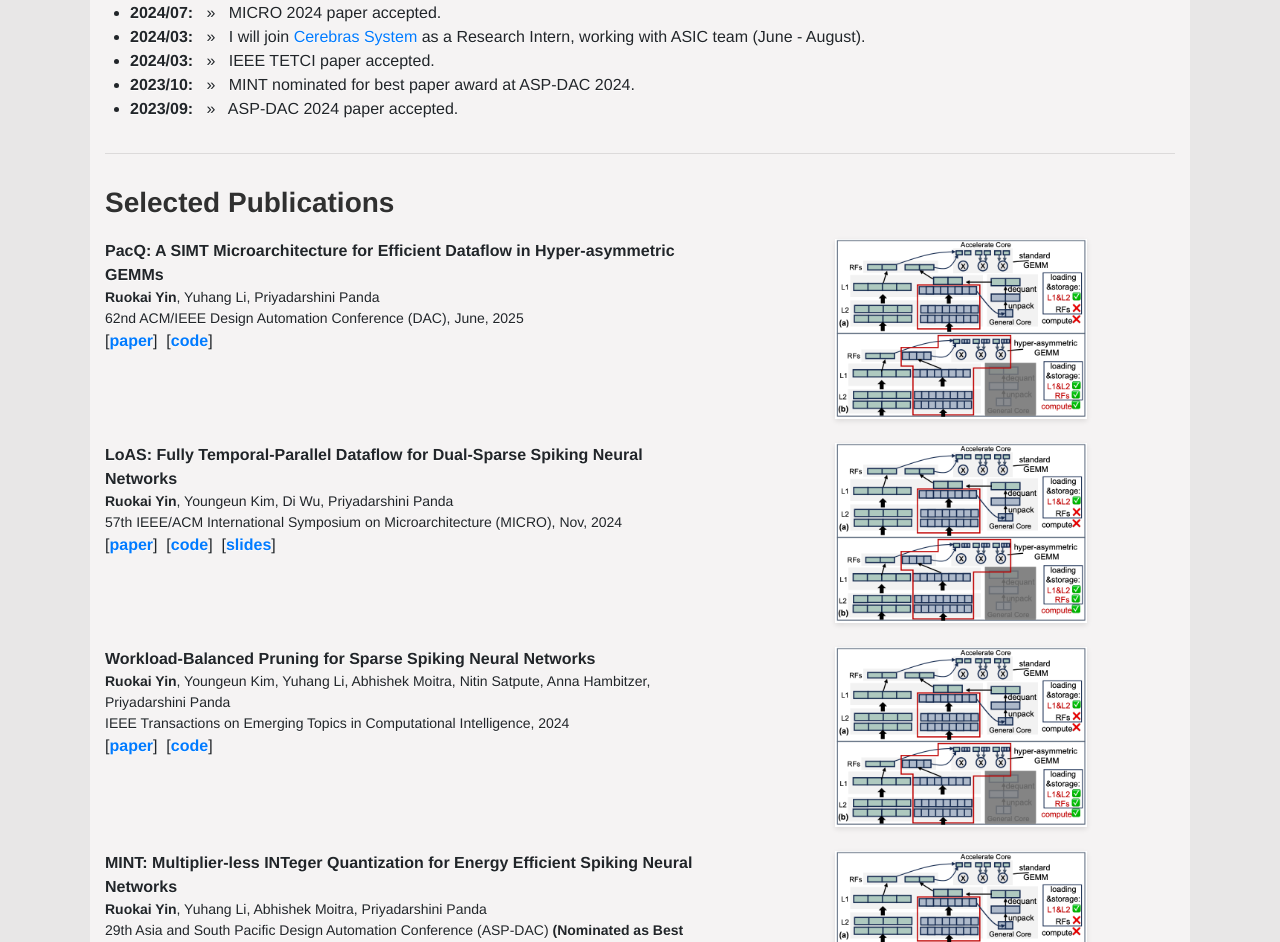
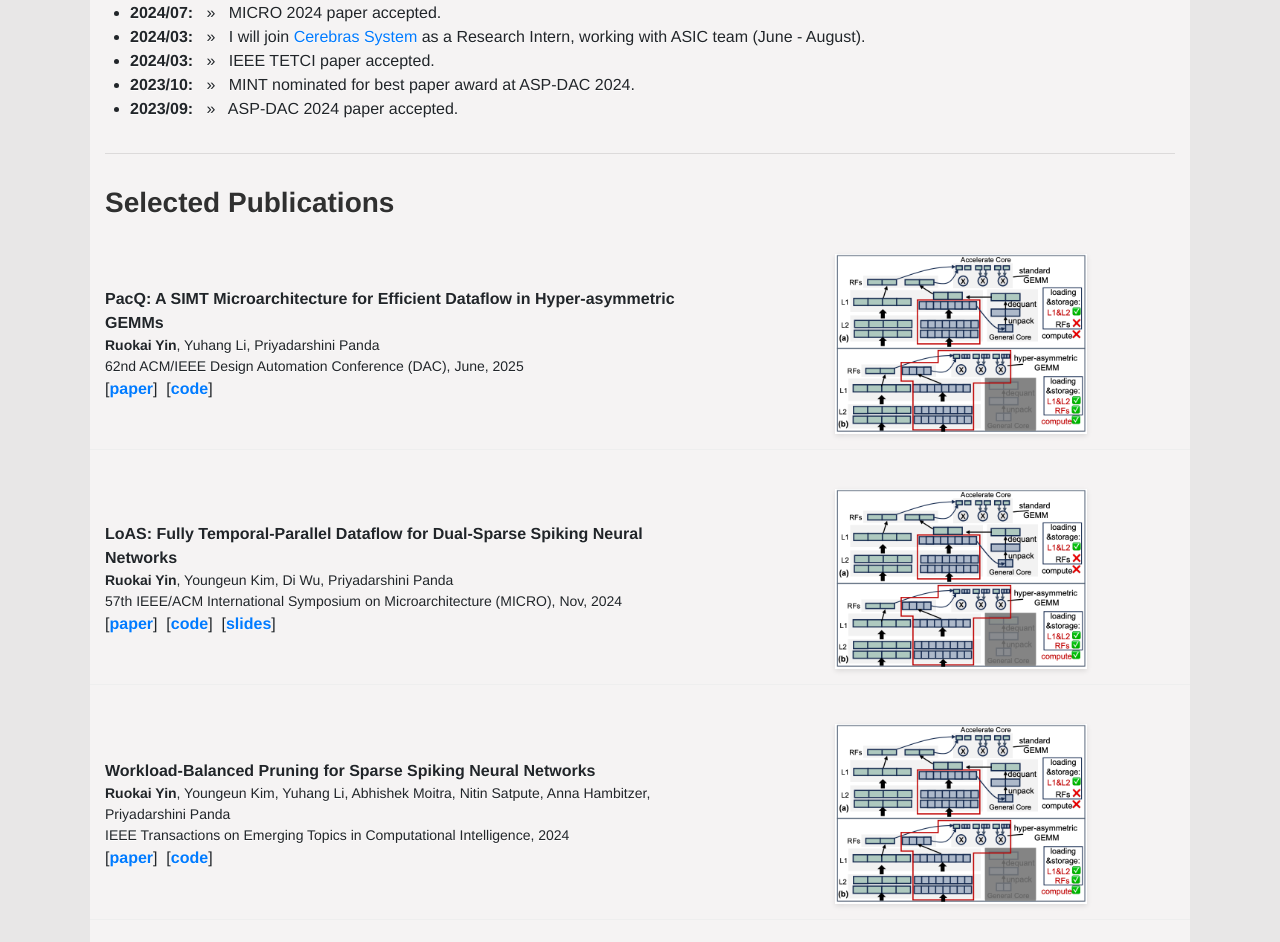
Before and after one commit to RuokaiYin/RuokaiYin.github.io, a Jekyll site: the page built from index.html, in a window 1280 px wide. Shown: the part 709-1651 px from the top of the page. Built offline with Jekyll 4.4.1, drawn with Linux system fonts in a browser that asks for light colours.

Commit message:
Update publications.html

```diff
--- a/_includes/publications.html
+++ b/_includes/publications.html
@@ -6,7 +6,7 @@
 </div>
 
 {% for publication in site.data.publications %}
-<div class="row publication-item mb-4">
+<div class="row publication-item mb-4 align-items-center">
     <!-- Publication information (60%) -->
     <div class="col-md-7">
       <div class="papertitle">{{ publication.title }}</div>
@@ -31,7 +31,7 @@
     </div>
 
     <!-- Publication image (40%) -->
-    <div class="col-md-5">
+    <div class="col-md-5 text-center d-flex align-items-center justify-content-center">
         <img class="img-fluid paper-thumbnail" src="{{ site.baseurl }}/assets/paper-thumbnails/{{publication.img}}"
              alt="Thumbnail for {{publication.title}}">
       </div>
@@ -40,11 +40,13 @@
 
 <!-- Add some CSS to make it look nicer -->
 <style>
+    .publication-item {
+      padding: 15px 0;
+      border-bottom: 1px solid #eee;
+    }
     .paper-thumbnail {
       box-shadow: 0 2px 5px rgba(0,0,0,0.1);
       max-height: 180px;
       object-fit: contain;
-      display: block;
-      margin: 0 auto;
     }
-  </style>
+    </style>
```
